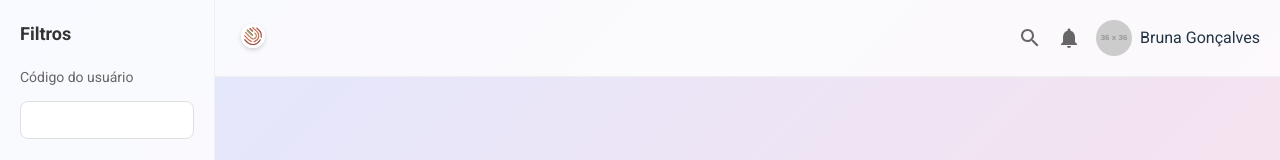
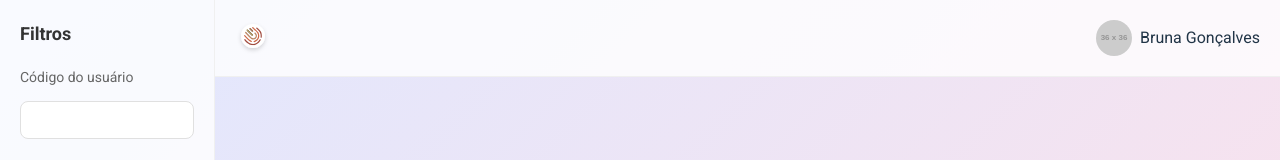
Before and after one commit to LM-Consulting-Python/Chatbot-Frontend-React, a React (Vite) app in the folder meu-projeto-react/: page /chat in a window 1280 px wide. Shown: the top 160 px of the page. Built offline with nearby package versions, Linux system fonts and the light colour scheme.

Commit message:
Remove unused icon components from ChatPage for cleaner code

```diff
--- a/meu-projeto-react/src/ChatPage.jsx
+++ b/meu-projeto-react/src/ChatPage.jsx
@@ -19,18 +19,6 @@ const AIIcon = () => (
 const ImageIcon = () => (
   <svg width="24" height="24" viewBox="0 0 24 24" fill="#ff6b35">
     <path d="M21 19V5C21 3.9 20.1 3 19 3H5C3.9 3 3 3.9 3 5V19C3 20.1 3.9 21 5 21H19C20.1 21 21 20.1 21 19ZM8.5 13.5L11 16.51L14.5 12L19 18H5L8.5 13.5Z" />
-  </svg>
-);
-
-const SearchIcon = () => (
-  <svg width="24" height="24" viewBox="0 0 24 24" fill="#666">
-    <path d="M15.5 14h-.79l-.28-.27C15.41 12.59 16 11.11 16 9.5 16 5.91 13.09 3 9.5 3S3 5.91 3 9.5 5.91 16 9.5 16c1.61 0 3.09-.59 4.23-1.57l.27.28v.79l5 4.99L20.49 19l-4.99-5zm-6 0C7.01 14 5 11.99 5 9.5S7.01 5 9.5 5 14 7.01 14 9.5 11.99 14 9.5 14z" />
-  </svg>
-);
-
-const NotificationIcon = () => (
-  <svg width="24" height="24" viewBox="0 0 24 24" fill="#666">
-    <path d="M12 22c1.1 0 2-.9 2-2h-4c0 1.1.9 2 2 2zm6-6v-5c0-3.07-1.64-5.64-4.5-6.32V4c0-.83-.67-1.5-1.5-1.5s-1.5.67-1.5 1.5v.68C7.63 5.36 6 7.92 6 11v5l-2 2v1h16v-1l-2-2z" />
   </svg>
 );
 
@@ -121,12 +109,6 @@ function ChatPage() {
             </div>
           </div>
           <div className="header-right">
-            <div className="search-icon">
-              <SearchIcon />
-            </div>
-            <div className="notifications-icon">
-              <NotificationIcon />
-            </div>
             <div className="user-profile">
               <img
                 src="https://via.placeholder.com/36"
```
